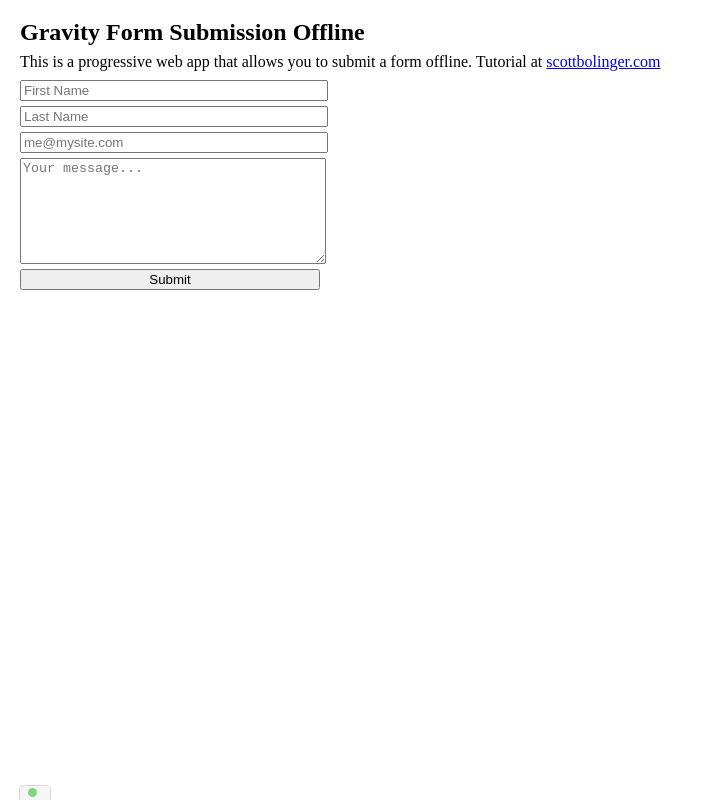
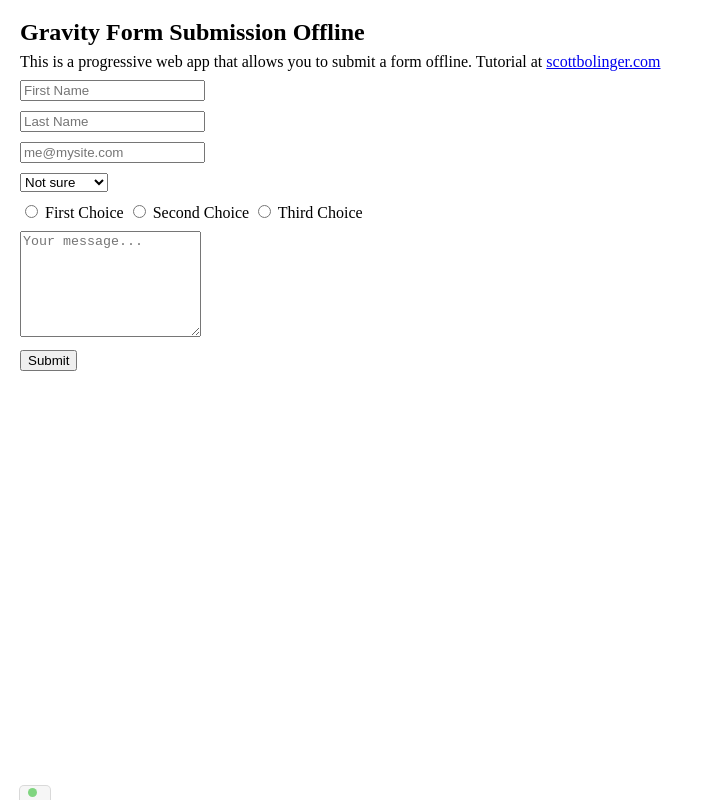
Before and after one commit to scottopolis/offline-gravity-form, a plain HTML site: page index.html in a window 1280 px wide. Shown: the whole page, without its empty margins (0-705 px from the left). Drawn offline with Linux system fonts and the light colour scheme.

Commit message:
handle radio inputs

```diff
--- a/index.html
+++ b/index.html
@@ -23,11 +23,47 @@
       <p>This is a progressive web app that allows you to submit a form offline. Tutorial at <a href="http://scottbolinger.com" target="_blank">scottbolinger.com</a></p>
 
       <form action="#" id="sb_form">
-        <input type="text" id="input_1_3" class="gf-input" placeholder="First Name">
-        <input type="text" id="input_1_6" class="gf-input" placeholder="Last Name">
-        <input type="email" id="input_2" class="gf-input" placeholder="me@mysite.com">
-        <textarea id="input_3" class="gf-input" placeholder="Your message..."></textarea>
-        <button onClick="sbOffline.submitForm(event)">Submit</button>
+
+        <div class="form-field">
+          <input type="text" id="input_1_3" class="gf-input" placeholder="First Name">
+        </div>
+
+        <div class="form-field">
+          <input type="text" id="input_1_6" class="gf-input" placeholder="Last Name">
+        </div>
+
+        <div class="form-field">
+          <input type="email" id="input_2" class="gf-input" placeholder="me@mysite.com">
+        </div>
+
+        <div class="form-field">
+
+          <select name="input_5" id="input_5" class="gf-input">
+            <option value="Not sure">Not sure</option>
+            <option value="To hire you">To hire you</option>
+            <option value="To bug you">To bug you</option>
+          </select>
+
+        </div>
+
+        <div class="form-field">
+
+          <input name="input_6" type="radio" class="gf-input" value="First Choice" id="choice_6_0"> First Choice
+          <input name="input_6" type="radio" class="gf-input" value="Second Choice" id="choice_6_1" tabindex="9"> Second Choice
+          <input name="input_6" type="radio" class="gf-input" value="Third Choice" id="choice_6_2" tabindex="9"> Third Choice
+
+        </div>
+
+        <div class="form-field">
+
+          <textarea id="input_3" class="gf-input" placeholder="Your message..."></textarea>
+
+        </div>
+
+        <div class="form-field">
+          <button onClick="sbOffline.submitForm(event)">Submit</button>
+        </div>
+
         <div id="gf-message"></div>
     </form>
     <script src=scripts/offline.min.js></script>
--- a/scripts/main.js
+++ b/scripts/main.js
@@ -26,11 +26,17 @@
 		var data = {};
 		data.input_values = {};
 
+		// loop over form inputs and put them into the right data format
 		for (var i = 0; i < form.length; i++) {
 
 			if( form[i].classname = 'gf-input' && form[i].id ) {
 
-				data.input_values[form[i].id] = form[i].value;
+				if( form[i].getAttribute("type") == "radio" && form[i].checked ) {
+					data.input_values[form[i].name] = form[i].value;
+				} else {
+					data.input_values[form[i].id] = form[i].value;
+				}
+
 			}
 		}
 
--- a/styles/main.css
+++ b/styles/main.css
@@ -66,11 +66,11 @@ h1, p {
 	margin-top: 10px;
 }
 
-input, textarea, button {
+.form-field {
 	display: block;
-	width: 300px;
+	width: 400px;
 	clear: both;
-	margin: 5px 0;
+	margin: 10px 0;
 }
 
 textarea {
```
